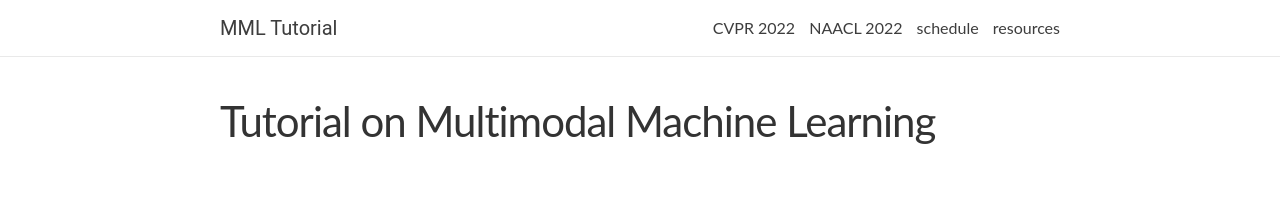
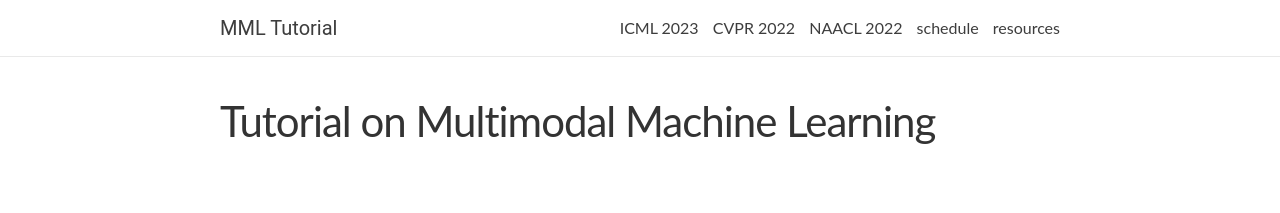
Before and after one commit to CMU-MultiComp-Lab/mmml-tutorial, a Jekyll site: the page built from README.md, in a window 1280 px wide. Shown: the top 213 px of the page. Built offline with Jekyll 4.4.1, drawn with Linux system fonts in a browser that asks for light colours; nearby versions of some CDN libraries; our own code applies the rules of GitHub Pages for plain Markdown files; comment, search, counter and statistics services are not loaded.

Commit message:
Update header.html

```diff
--- a/_includes/header.html
+++ b/_includes/header.html
@@ -19,6 +19,7 @@
         </label>
 
       <div class="trigger">
+        <a class="page-link" href="{{ '/icml2023/' | relative_url }}">ICML 2023</a>
         <a class="page-link" href="{{ '/cvpr2022/' | relative_url }}">CVPR 2022</a>
         <a class="page-link" href="{{ '/naacl2022/' | relative_url }}">NAACL 2022</a>
         <a class="page-link" href="{{ '/schedule/' | relative_url }}">schedule</a>
```
